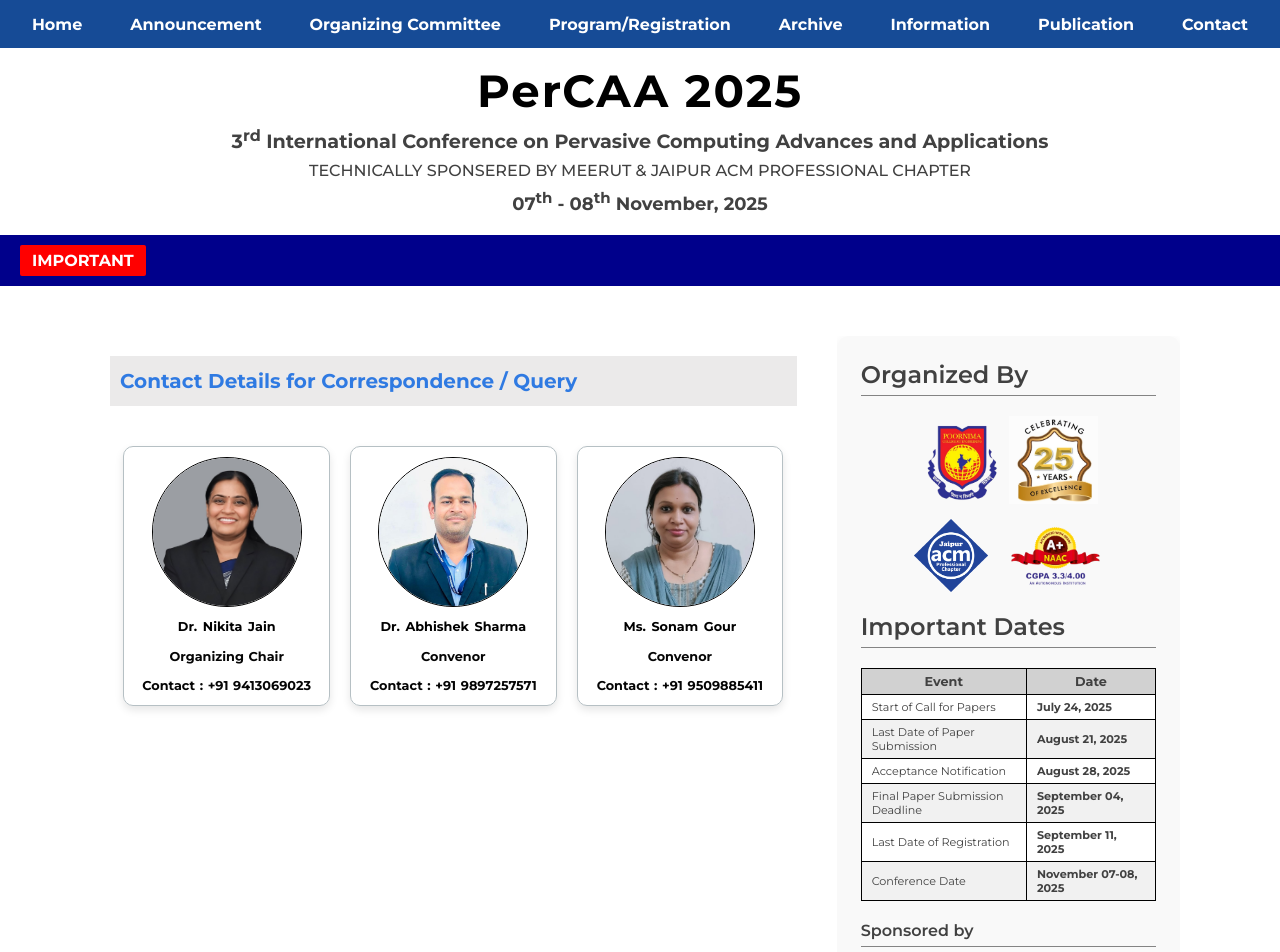
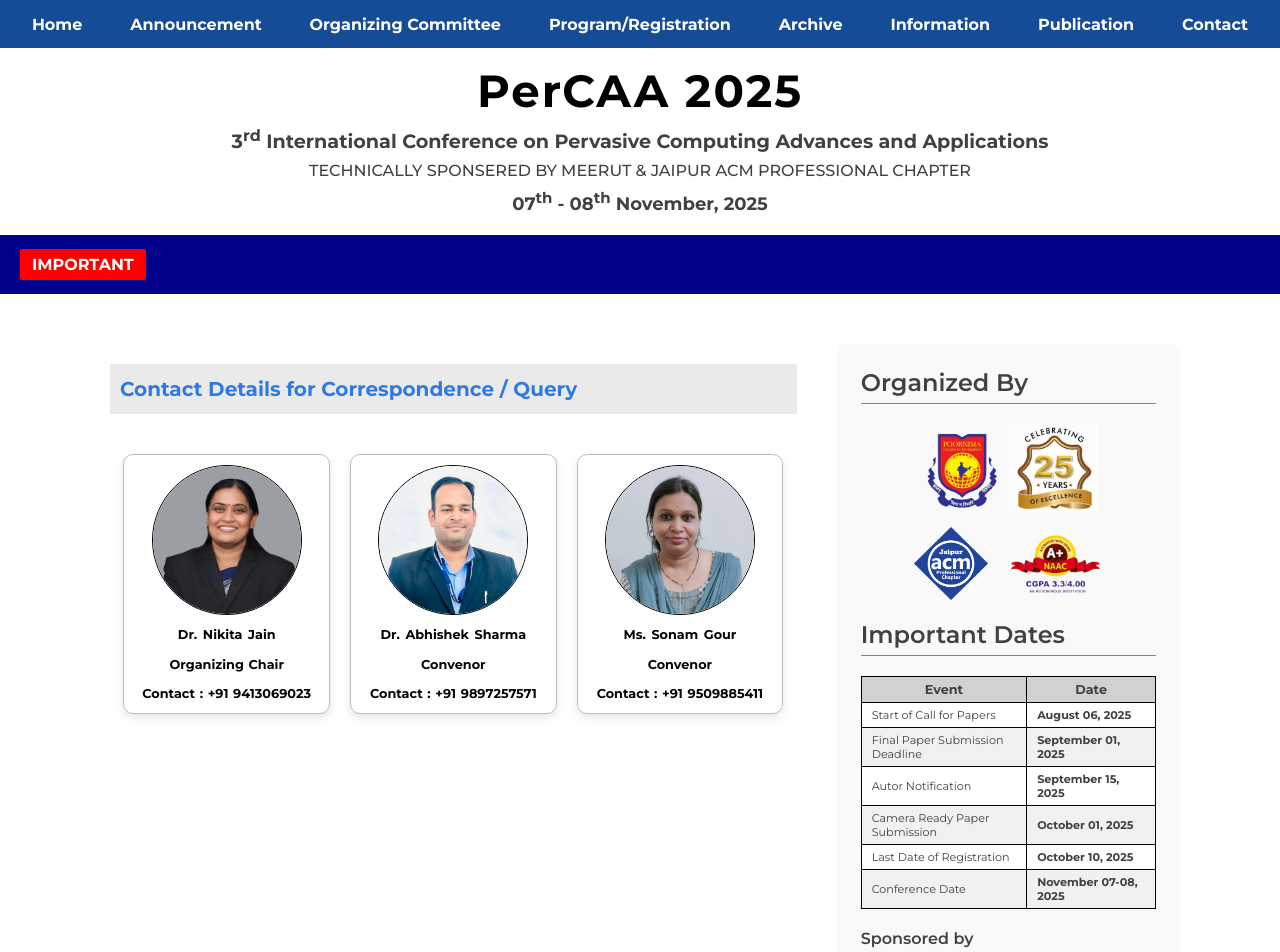
Before and after one commit to splixcube/PerCAA, a React (Vite) app: page /contact in a window 1280 px wide. Shown: the top 952 px of the page. Built offline with nearby package versions, Linux system fonts and the light colour scheme; grey boxes are pictures that could not be loaded.

Commit message:
dates updates

```diff
--- a/src/components/CallForPapers/CallForPapers.jsx
+++ b/src/components/CallForPapers/CallForPapers.jsx
@@ -303,13 +303,13 @@ const CallForPapers = () => {
                                  The manuscript written should be thoroughly checked for grammatical or typographical errors before submission. Authors should ensure that the similarity score of their research paper is not above 10 %. Manuscripts having similarity score more than 10 %  and AI plag less than 5 % shall not be processed. All the review manuscripts should be submitted in PDF format without authors name and affiliations using CMT kit as per the Template in Word (A4) or in Latex.
                                 <br />
                             </p>
-                            {/*<p style={{ fontSize: '20px' }}>
-                                <a href="https://cmt3.research.microsoft.com/PERCAA2024" style={{textDecoration:"none"}}target="_blank">
+                            <p style={{ fontSize: '20px' }}>
+                                <a href="https://cmt3.research.microsoft.com/PerCAA2025" style={{textDecoration:"none", fontSize:18}}target="_blank">
                                     <span >
-                                        <strong style={{ color: "blue",  }}>Paper Submission Link. Please Click here for Submit Paper</strong>
+                                        <strong style={{ color: "blue",  }}>• Paper Submission Link. 👈Please Click here for Submit Paper</strong>
                                     </span>
                                 </a>
-                            </p>*/}
+                            </p>
 
                             <div className="homeheading">REVIEW PROCESS</div>
                             <p className="review_process">
--- a/src/components/HomeContent/Home.css
+++ b/src/components/HomeContent/Home.css
@@ -119,14 +119,14 @@ line-height: 23px;
 }
 
 .linkContainer_popup a{
-    font-size: 1.2rem;
+    font-size: 1rem;
     /* color: blue;
      */
 
     color: rgb(47, 122, 226);
      /* border: 2px solid black; */
      /* background-color: rgb(235, 234, 234); */
-     margin-top: -30px;
+     margin-top: -10px;
     padding: 6px 4px;
     font-weight: 600;
     text-decoration: line;
--- a/src/components/HomeContent/Home.jsx
+++ b/src/components/HomeContent/Home.jsx
@@ -46,9 +46,9 @@ function Home() {
                 <div className="popup_content">
                   <p><span>Note : </span> Submitted Papers will be published by the Institution of Engineering and Technology (IET) on IET Digital Library, indexed by IET Inspec and Standard paper of Conference will be submitted to the following books published under Bentham series. </p><br/><p><strong>Selected papers will be published in Scopus indexed journal special issue.</strong></p>
                 </div>
-                {/*<div className="linkContainer_popup">
-                    <a href="https://cmt3.research.microsoft.com/PERCAA2024"> Click  Here To Submit Paper</a>
-                </div>*/}
+                <div className="linkContainer_popup">
+                    <a href="https://cmt3.research.microsoft.com/PerCAA2025"> Click  Here To Submit Paper</a>
+                </div>
               </div>
           </div>
         )
--- a/src/components/ImportantDates/ImportantDates.jsx
+++ b/src/components/ImportantDates/ImportantDates.jsx
@@ -5,14 +5,15 @@ import ImportantBanner from "../ImportantLink/ImportantLink";
 
 const ImportantDates = () => {
     const dates = [
-        { event: "Start of Call for Papers", date: ['July 24, 2025'] },
-        { event: "Last Date of Paper Submission", date: ['August 21, 2025'] },
-        { event: "Acceptance Notification", date: ['August 28, 2025'] },
-        { event: "Final Paper Submission Deadline", date: ['September 04, 2025'] },
-        { event: "Last Date of Registration", date: ['September 11, 2025'] },
+        { event: "Start of Call for Papers", date: ['August 06, 2025'] },
+       /* { event: "Last Date of Paper Submission", date: ['August 21, 2025'] },*/
+        { event: "Final Paper Submission Deadline", date: ['September 01, 2025'] },
+        { event: "Autor Notification", date: ['September 15, 2025'] },
+        { event: "Camera Ready Paper Submission", date: ['October 01, 2025'] },
+        { event: "Last Date of Registration", date: ['October 10, 2025'] },
         { event: "Conference Date", date: ['November 07-08, 2025'] },
-        /*{ event: "Camera Ready Paper Submission", date: ['September 30, 2024', 'October 08, 2024'] },
-        { event: "Early Bird Registration" , date:['October 10, 2024']},*/
+
+        /*{ event: "Early Bird Registration" , date:['October 10, 2024']},*/
     ];
 
     return (
--- a/src/components/ImportantLink/ImportantLink.css
+++ b/src/components/ImportantLink/ImportantLink.css
@@ -21,19 +21,30 @@
 }
 
 .marquee-container {
-  position: relative;
+  width: 100%;
   overflow: hidden;
-  flex: 1;
+  color: #fff;
+  white-space: nowrap;
+  padding: 10px 0;
+  box-sizing: border-box;
 }
 
 .marquee-content {
   display: inline-block;
   white-space: nowrap;
-  animation: scroll-left 25s linear infinite;
+  animation: scroll-left 120s linear infinite;
 }
 
 .marquee-content a {
   color: #00ffff;
+  display: inline-block;
+  margin-right: 50px; /* Space between links */
+  font-size: 1.2rem;
+  text-decoration: none;
+}
+
+.marquee-content a:hover {
+  color: #c3efff;
 
   text-decoration: none;
   margin-right: 200px;
@@ -41,12 +52,13 @@
   font-weight: 700;
 }
 
+
 @keyframes scroll-left {
   0% {
-    transform: translateX(100%);
+    transform: translateX(0%);
   }
   100% {
-    transform: translateX(-100%);
+    transform: translateX(-50%);
   }
 }
 
--- a/src/components/ImportantLink/ImportantLink.jsx
+++ b/src/components/ImportantLink/ImportantLink.jsx
@@ -8,25 +8,25 @@ const ImportantBanner = () => {
       <div className="marquee-container">
         <div className="marquee-content">
           <a
-            href=""
+            href="https://cmt3.research.microsoft.com/PerCAA2025"
             target="_blank"
             rel="noopener noreferrer"
           >
-            Paper Submission Link : Please Click Here To Submit Paper •
+            • Paper Submission Link : Please Click Here To Submit Paper
           </a>
           <a
-            href=""
+            href="https://cmt3.research.microsoft.com/PerCAA2025"
             target="_blank"
             rel="noopener noreferrer"
           >
-            Paper Submission Link : Please Click Here To Submit Paper •
+            • Paper Submission Link : Please Click Here To Submit Paper
           </a>
           <a
-            href=""
+            href="https://cmt3.research.microsoft.com/PerCAA2025"
             target="_blank"
             rel="noopener noreferrer"
           >
-            Paper Submission Link : Please Click Here To Submit Paper •
+            • Paper Submission Link : Please Click Here To Submit Paper
           </a>
         </div>
       </div>
--- a/src/components/Registration/Registration.jsx
+++ b/src/components/Registration/Registration.jsx
@@ -63,11 +63,11 @@ const Registration = () => {
                                 ))}
                             </tbody>
                         </table>
-                        {/*<ul className={styles.list}>
-                            <li><strong>Paper Submission Link :</strong> <a href="https://cmt3.research.microsoft.com/PERCAA2024" className={styles.list_item}>Please Click  Here To Submit Paper</a></li>
-                            <li><a href="/docs/RegistrationForm.pdf" download="Registraion Form" className={styles.list_item}>Registration Form</a></li>
+                        <ul className={styles.list}>
+                            <li><strong>Paper Submission Link :</strong> <a href="https://cmt3.research.microsoft.com/PerCAA2025" className={styles.list_item}>Please Click  Here To Submit Paper</a></li>
+                            {/*<li><a href="/docs/RegistrationForm.pdf" download="Registraion Form" className={styles.list_item}>Registration Form</a></li>*/}
 
-                        </ul>*/}
+                        </ul>
                     </div>
                     <div className={styles.heading}>
                         Payment Details :
--- a/src/components/Registration/Registration.module.css
+++ b/src/components/Registration/Registration.module.css
@@ -12,7 +12,7 @@ table{
 }
 .list_item{
     color: blue;
-    font-size: 1.2rem;
+    font-size: 1rem;
     font-weight: 600;
     text-decoration: none;
 }
--- a/src/components/RightContent/RightContent.jsx
+++ b/src/components/RightContent/RightContent.jsx
@@ -13,12 +13,15 @@ import Poornima from "/img/Poornima-removebg.png"
 const RightContent = () => {
     // { event: "Acceptance Notification", date: '<span className="cut">August 31, 2024</span> September 15, 2024'},
     const dates = [
-        { event: "Start of Call for Papers", date: ['July 24, 2025'] },
-        { event: "Last Date of Paper Submission", date: ['August 21, 2025'] },
-        { event: "Acceptance Notification", date: ['August 28, 2025'] },
-        { event: "Final Paper Submission Deadline", date: ['September 04, 2025'] },
-        { event: "Last Date of Registration", date: ['September 11, 2025'] },
+        { event: "Start of Call for Papers", date: ['August 06, 2025'] },
+       /* { event: "Last Date of Paper Submission", date: ['August 21, 2025'] },*/
+        { event: "Final Paper Submission Deadline", date: ['September 01, 2025'] },
+        { event: "Autor Notification", date: ['September 15, 2025'] },
+        { event: "Camera Ready Paper Submission", date: ['October 01, 2025'] },
+        { event: "Last Date of Registration", date: ['October 10, 2025'] },
         { event: "Conference Date", date: ['November 07-08, 2025'] },
+
+        /*{ event: "Early Bird Registration" , date:['October 10, 2024']},*/
     ];
 
     const handleclickmedia1 = () => {
```
